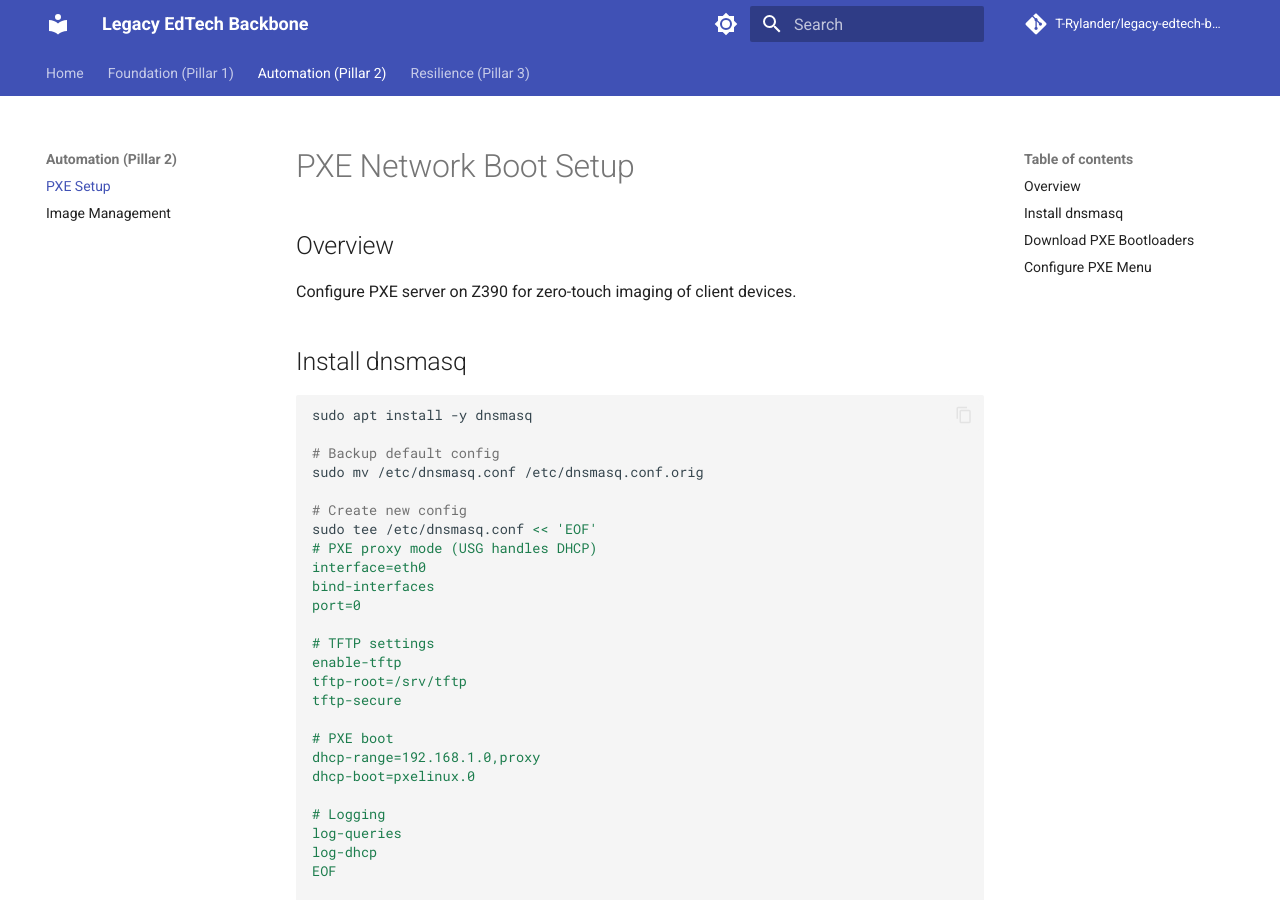
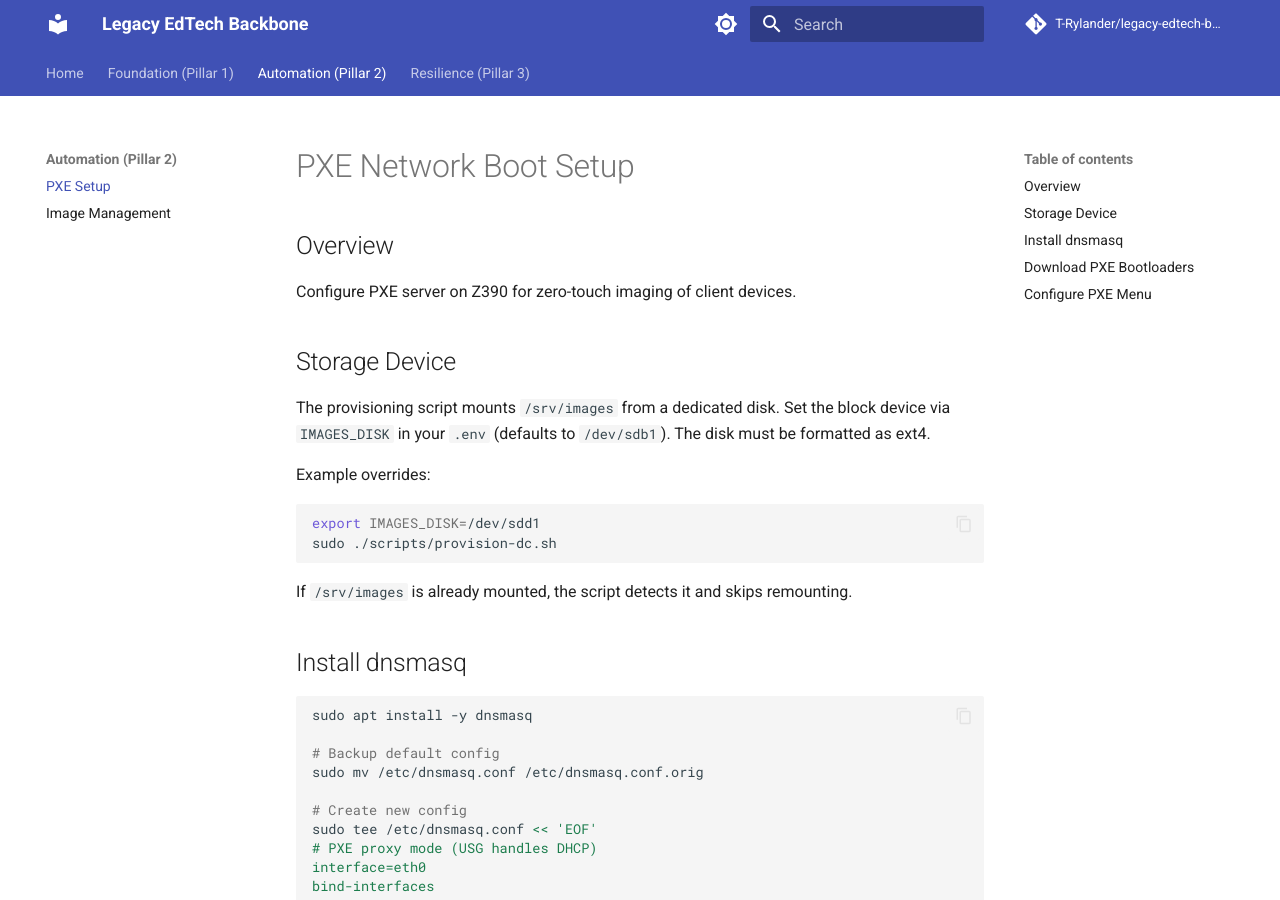
Before and after one commit to T-Rylander/legacy-edtech-backbone, an MkDocs documentation site: the page built from docs/08-pxe-setup.md, in a window 1280 px wide and 900 px high. Built offline with MkDocs 1.6.1 and Material for MkDocs 9.7.7, drawn with Linux system fonts in a browser that asks for light colours; comment, search, counter and statistics services are not loaded.

Commit message:
fix(pxe): Make images disk dynamic via IMAGES_DISK with default /dev/sdb1
- Detect existing /srv/images mount and skip device checks
- Use IMAGES_DISK env var (from .env) for fstab/mount
- Preserve idempotency and clear messages
- Update .env.example and PXE docs with guidance

Addresses config drift on hardware where images disk is not /dev/sdd1

````diff
--- a/docs/08-pxe-setup.md
+++ b/docs/08-pxe-setup.md
@@ -3,6 +3,21 @@
 ## Overview
 
 Configure PXE server on Z390 for zero-touch imaging of client devices.
+
+## Storage Device
+
+The provisioning script mounts `/srv/images` from a dedicated disk. Set the block
+device via `IMAGES_DISK` in your `.env` (defaults to `/dev/sdb1`). The disk must
+be formatted as ext4.
+
+Example overrides:
+
+```bash
+export IMAGES_DISK=/dev/sdd1
+sudo ./scripts/provision-dc.sh
+```
+
+If `/srv/images` is already mounted, the script detects it and skips remounting.
 
 ## Install dnsmasq
 
````
Also changed, not shown: 2 other files.
